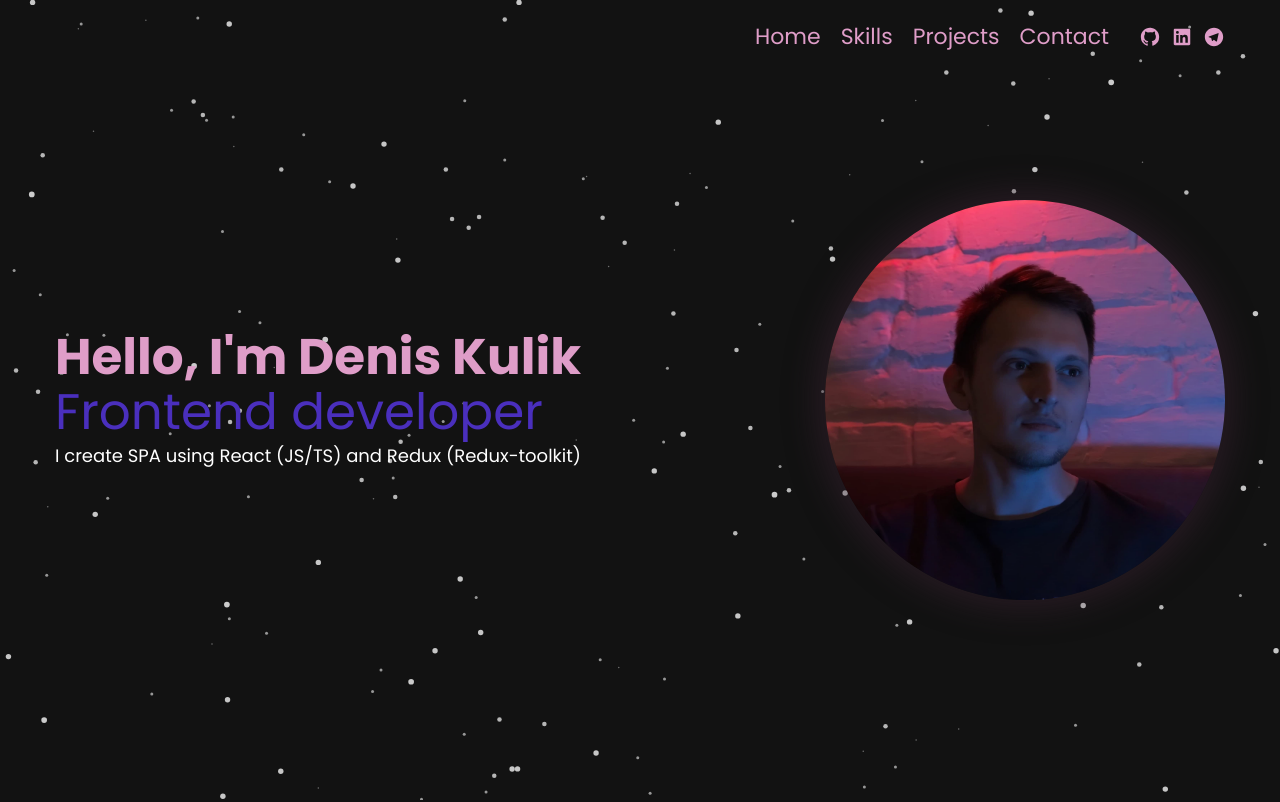
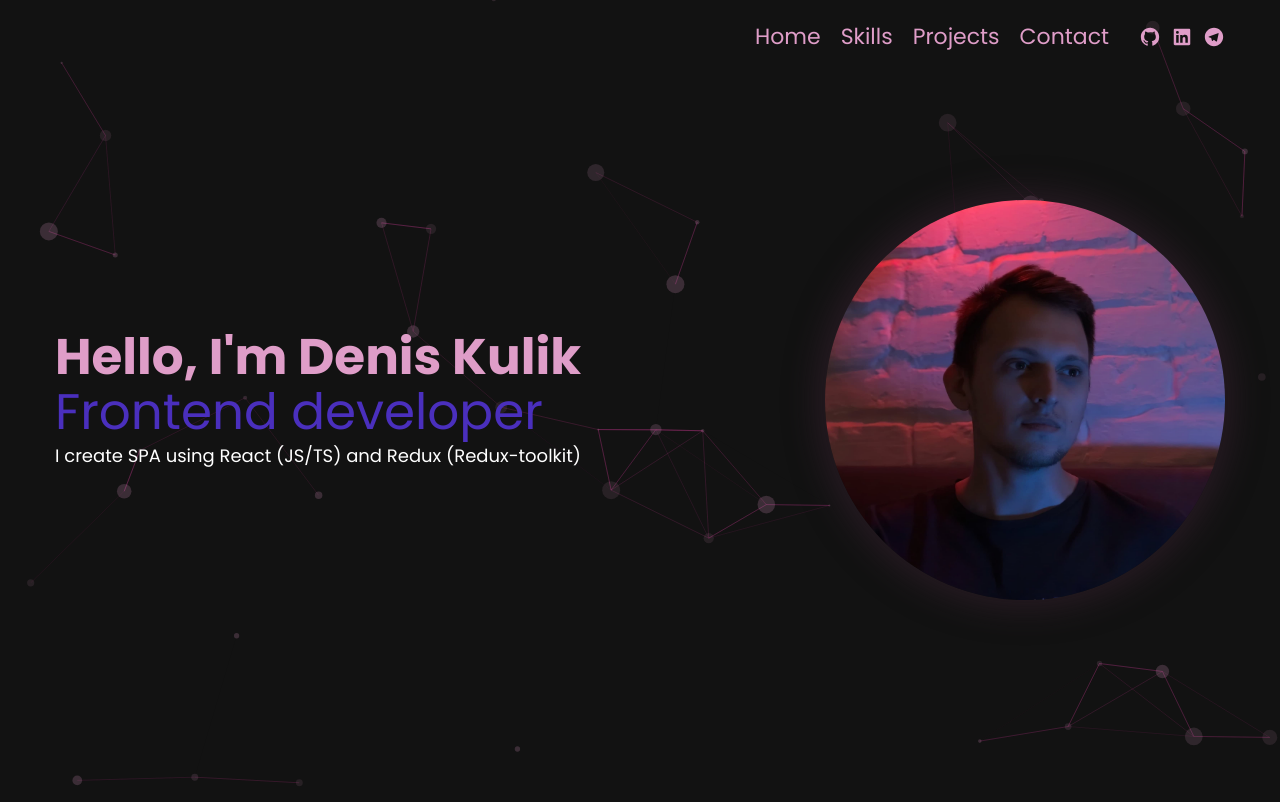
Before and after one commit to DenisKulik/frontend-developer-portfolio, a React (Vite) app: page / in a window 1280 px wide. Shown: the top 802 px of the page. Built offline with nearby package versions, Linux system fonts and the light colour scheme.

Commit message:
update customed particles for Home background

```diff
--- a/src/layout/Home/index.tsx
+++ b/src/layout/Home/index.tsx
@@ -3,12 +3,95 @@ import type {
     Container as ParticlesContainer, Engine
 } from 'tsparticles-engine';
 import { loadSlim } from 'tsparticles-slim';
+import type { ISourceOptions } from 'tsparticles-engine';
 import {
     AboutMe, CustomedParticles, Description, HomeInner,
     HomeWrapper, MyPhoto, PhotoWrapper, Subtitle, Title,
 } from './HomeStyles.ts';
 import photo from '../../assets/my-photo.jpg';
 import Container from '../Container';
+
+const particlesOptions: ISourceOptions = {
+    fullScreen: false,
+    particles: {
+        number: {
+            value: 100,
+            density: {
+                enable: true,
+            },
+        },
+        color: {
+            value: 'rgb(223, 157, 200)',
+        },
+        shape: {
+            type: 'circle',
+        },
+        opacity: {
+            value: {
+                min: 0.1,
+                max: 0.2,
+            },
+            animation: {
+                enable: true,
+                speed: 2,
+                sync: false,
+            },
+        },
+        size: {
+            value: {
+                min: 1,
+                max: 9,
+            },
+            animation: {
+                enable: true,
+                speed: 10,
+                sync: false,
+            },
+        },
+        links: {
+            enable: true,
+            distance: 150,
+            color: 'rgb(170, 54, 124)',
+            opacity: 0.4,
+            width: 1,
+        },
+        move: {
+            enable: true,
+            speed: 2,
+        },
+    },
+    interactivity: {
+        events: {
+            onHover: {
+                enable: true,
+                mode: 'slow',
+                parallax: {
+                    enable: true,
+                    smooth: 10,
+                    force: 50,
+                },
+            },
+            onClick: {
+                enable: true,
+                mode: 'push',
+            },
+        },
+        modes: {
+            grab: {
+                distance: 400,
+                links: {
+                    opacity: 0.8,
+                },
+            },
+            push: {
+                quantity: 4,
+            },
+        },
+    },
+    background: {
+        color: 'rgb(18, 18, 18)',
+    },
+};
 
 const Home = () => {
     const particlesInit = useCallback(async (engine: Engine) => {
@@ -25,95 +108,7 @@ const Home = () => {
             <CustomedParticles
                 init={particlesInit}
                 loaded={particlesLoaded}
-                options={{
-                    fullScreen: false,
-                    particles: {
-                        groups: {
-                            z5000: {
-                                number: {
-                                    value: 70,
-                                },
-                                zIndex: {
-                                    value: 50,
-                                },
-                            },
-                            z7500: {
-                                number: {
-                                    value: 30,
-                                },
-                                zIndex: {
-                                    value: 75,
-                                },
-                            },
-                            z2500: {
-                                number: {
-                                    value: 50,
-                                },
-                                zIndex: {
-                                    value: 25,
-                                },
-                            },
-                            z1000: {
-                                number: {
-                                    value: 40,
-                                },
-                                zIndex: {
-                                    value: 10,
-                                },
-                            },
-                        },
-                        number: {
-                            value: 200,
-                        },
-                        color: {
-                            value: '#fff',
-                            animation: {
-                                enable: false,
-                                speed: 20,
-                                sync: true,
-                            },
-                        },
-                        shape: {
-                            type: 'circle',
-                        },
-                        opacity: {
-                            value: 0.8,
-                        },
-                        size: {
-                            value: 3,
-                        },
-                        move: {
-                            angle: {
-                                value: 10,
-                                offset: 0,
-                            },
-                            enable: true,
-                            speed: 1,
-                            direction: 'bottom',
-                        },
-                        zIndex: {
-                            value: 5,
-                            opacityRate: 0.5,
-                        },
-                    },
-                    background: {
-                        color: 'rgb(18, 18, 18)',
-                    },
-                    emitters: {
-                        position: {
-                            y: 55,
-                            x: -5,
-                        },
-                        rate: {
-                            delay: 7,
-                            quantity: 1,
-                        },
-                        size: {
-                            width: 0,
-                            height: 0,
-                        },
-                    },
-                }}
+                options={particlesOptions}
             />
             <Container>
                 <HomeInner>
```
